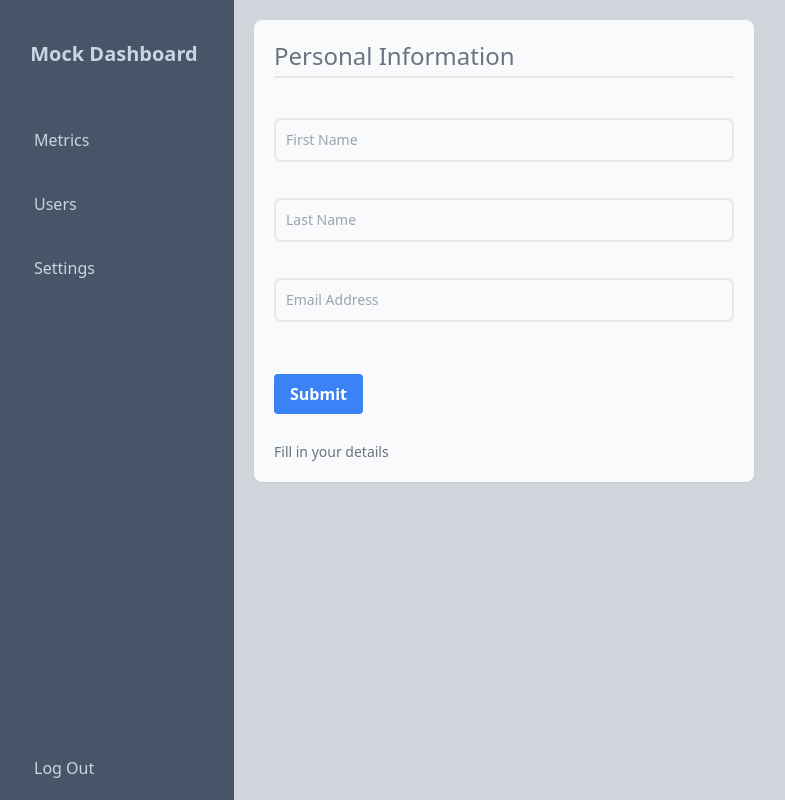
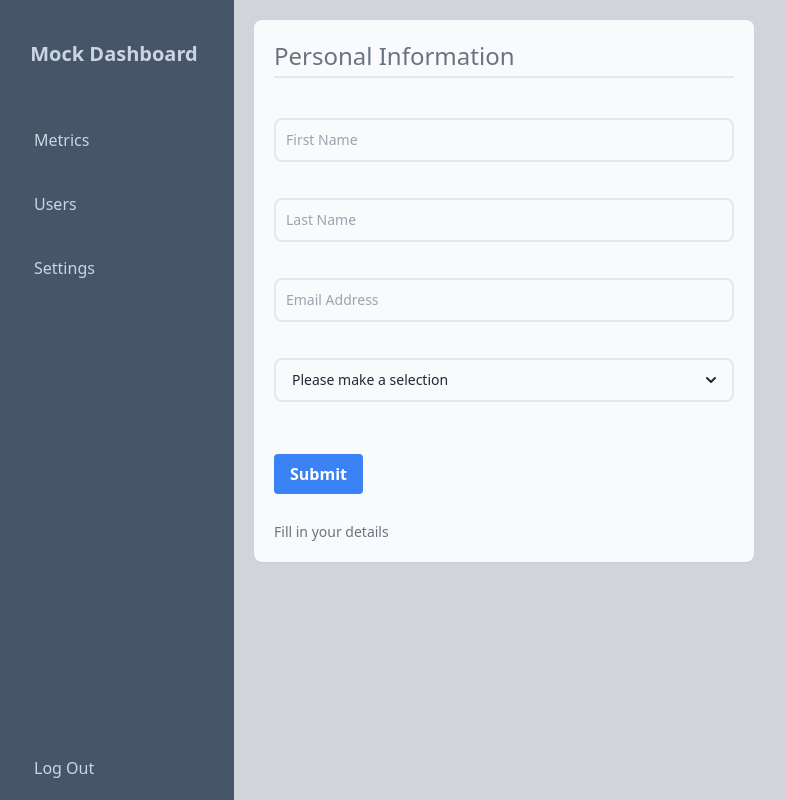
Before and after one commit to Ayaz2589/mock-dashboard, a React (Vite) app: page /dashboard/settings in a window 1280 px wide. Shown: the whole page, without its empty margins (6-791 px from the left). Built offline with nearby package versions, Linux system fonts and the light colour scheme.

Commit message:
create state picker

```diff
--- a/src/components/containers/PersonalInformationForm/index.tsx
+++ b/src/components/containers/PersonalInformationForm/index.tsx
@@ -1,5 +1,12 @@
 import React, { useState } from "react";
-import { Input, Card, CardHeader, CardContent, CardFooter } from "../..";
+import {
+  Input,
+  Card,
+  CardHeader,
+  CardContent,
+  CardFooter,
+  StatePicker,
+} from "../..";
 
 const PersonalInformationForm = () => {
   // State for each input field
@@ -43,6 +50,8 @@ const PersonalInformationForm = () => {
             onChange={(e) => setEmail(e.target.value)}
             error={error}
           />
+          <StatePicker handleStateSelection={() => {}} error="" />
+
           <button
             type="submit"
             className="mt-4 bg-blue-500 hover:bg-blue-700 text-white font-bold py-2 px-4 rounded"
--- /dev/null
+++ b/src/components/containers/StatePicker/index.tsx
@@ -0,0 +1,27 @@
+import React from "react";
+import { Dropdown } from "../../";
+import { Option } from "../../ui/Dropdown";
+import { states } from "../../../utils";
+
+// Define the Props interface for StatePicker
+interface StatePickerProps {
+  handleStateSelection: (option: Option | null) => void; // Function that handles the selection
+  error: string; // Error message string
+}
+
+const StatePicker: React.FC<StatePickerProps> = ({
+  handleStateSelection,
+  error,
+}) => {
+  return (
+    <div>
+      <Dropdown
+        options={states}
+        handleSelection={handleStateSelection}
+        error={error}
+      />
+    </div>
+  );
+};
+
+export default StatePicker;
--- a/src/components/index.ts
+++ b/src/components/index.ts
@@ -8,6 +8,7 @@ export { default as Metrics } from "./containers/Metrics"
 export { default as Users } from "./containers/Users"
 export { default as Settings } from "./containers/Settings"
 export { default as PersonalInformationForm } from "./containers/PersonalInformationForm"
+export { default as StatePicker } from "./containers/StatePicker"
 export { default as NotFound } from "./containers/NotFound"
 
 export { default as ControlledFlow } from "./ui/ControlledFlow"
--- a/src/components/ui/Dropdown/index.tsx
+++ b/src/components/ui/Dropdown/index.tsx
@@ -2,7 +2,7 @@ import { useState, useRef, useEffect } from "react";
 import { Button } from "../..";
 import { useOutsideClick } from "../../../hooks";
 
-type Option = {
+export type Option = {
   label: string;
   value: string;
 };
@@ -39,8 +39,11 @@ const Dropdown = ({ options, handleSelection, error }: Props) => {
       <Button type="drop-down" onClick={toggle}>
         {selectedOption ? selectedOption.label : "Please make a selection"}
       </Button>
-      {open ? (
-        <div className="p-1 bg-gray-50 rounded-lg mt-1 absolute w-full border-solid border-2 shadow-sm z-10">
+      {open && (
+        <div
+          className="p-1 bg-gray-50 rounded-lg mt-1 absolute w-full border-solid border-2 shadow-sm z-10 max-h-60 overflow-auto"
+          style={{ maxHeight: "200px", overflowY: "auto" }} // Optional: Inline style as an alternative
+        >
           {options.map((option: Option, index: number) => (
             <Button
               type="drop-down-item"
@@ -51,7 +54,7 @@ const Dropdown = ({ options, handleSelection, error }: Props) => {
             </Button>
           ))}
         </div>
-      ) : null}
+      )}
       <div className="min-h-[1.75rem]">
         {error && <p className="p-1 text-sm text-red-500">{error}</p>}
       </div>
--- a/src/utils/index.ts
+++ b/src/utils/index.ts
@@ -1,2 +1,3 @@
 export { default as stateAbbreviations } from "./stateAbbreviations"
 export { validateEmail, validatePhoneNumber, validateCity, validateName, validateState, validateDOB, validateZipCode } from "./inputValidations"
+export { default as states } from "./states"
--- /dev/null
+++ b/src/utils/states.ts
@@ -0,0 +1,56 @@
+import { Option } from "../components/ui/Dropdown";
+
+const states: Option[] = [
+  { label: 'Alabama', value: 'AL' },
+  { label: 'Alaska', value: 'AK' },
+  { label: 'Arizona', value: 'AZ' },
+  { label: 'Arkansas', value: 'AR' },
+  { label: 'California', value: 'CA' },
+  { label: 'Colorado', value: 'CO' },
+  { label: 'Connecticut', value: 'CT' },
+  { label: 'Delaware', value: 'DE' },
+  { label: 'Florida', value: 'FL' },
+  { label: 'Georgia', value: 'GA' },
+  { label: 'Hawaii', value: 'HI' },
+  { label: 'Idaho', value: 'ID' },
+  { label: 'Illinois', value: 'IL' },
+  { label: 'Indiana', value: 'IN' },
+  { label: 'Iowa', value: 'IA' },
+  { label: 'Kansas', value: 'KS' },
+  { label: 'Kentucky', value: 'KY' },
+  { label: 'Louisiana', value: 'LA' },
+  { label: 'Maine', value: 'ME' },
+  { label: 'Maryland', value: 'MD' },
+  { label: 'Massachusetts', value: 'MA' },
+  { label: 'Michigan', value: 'MI' },
+  { label: 'Minnesota', value: 'MN' },
+  { label: 'Mississippi', value: 'MS' },
+  { label: 'Missouri', value: 'MO' },
+  { label: 'Montana', value: 'MT' },
+  { label: 'Nebraska', value: 'NE' },
+  { label: 'Nevada', value: 'NV' },
+  { label: 'New Hampshire', value: 'NH' },
+  { label: 'New Jersey', value: 'NJ' },
+  { label: 'New Mexico', value: 'NM' },
+  { label: 'New York', value: 'NY' },
+  { label: 'North Carolina', value: 'NC' },
+  { label: 'North Dakota', value: 'ND' },
+  { label: 'Ohio', value: 'OH' },
+  { label: 'Oklahoma', value: 'OK' },
+  { label: 'Oregon', value: 'OR' },
+  { label: 'Pennsylvania', value: 'PA' },
+  { label: 'Rhode Island', value: 'RI' },
+  { label: 'South Carolina', value: 'SC' },
+  { label: 'South Dakota', value: 'SD' },
+  { label: 'Tennessee', value: 'TN' },
+  { label: 'Texas', value: 'TX' },
+  { label: 'Utah', value: 'UT' },
+  { label: 'Vermont', value: 'VT' },
+  { label: 'Virginia', value: 'VA' },
+  { label: 'Washington', value: 'WA' },
+  { label: 'West Virginia', value: 'WV' },
+  { label: 'Wisconsin', value: 'WI' },
+  { label: 'Wyoming', value: 'WY' },
+];
+
+export default states;
```
